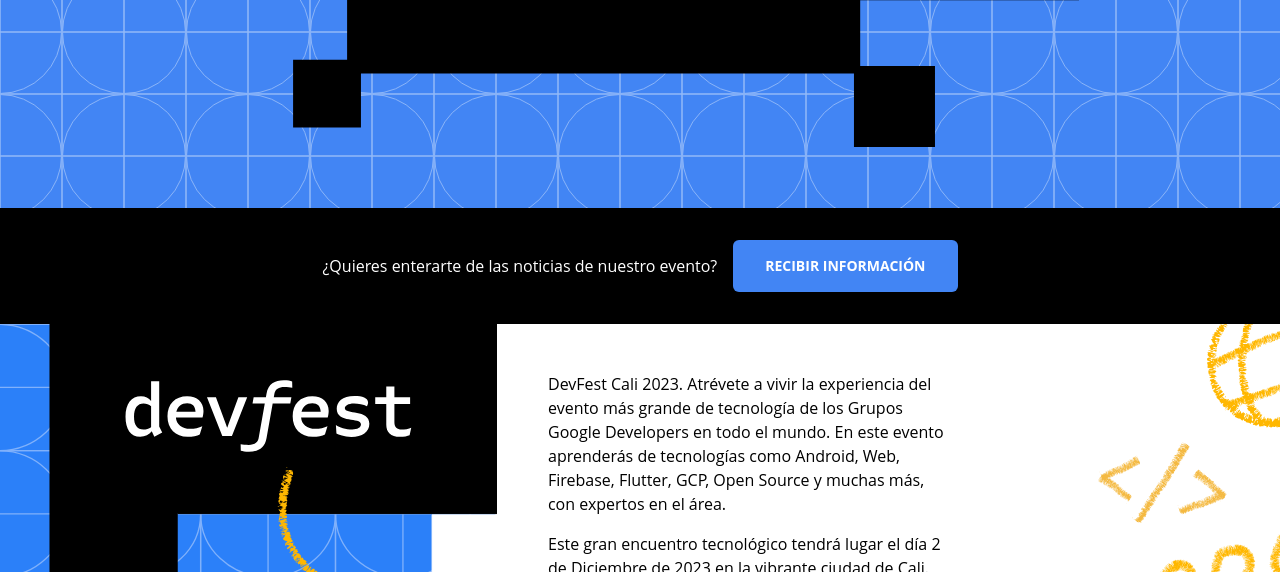
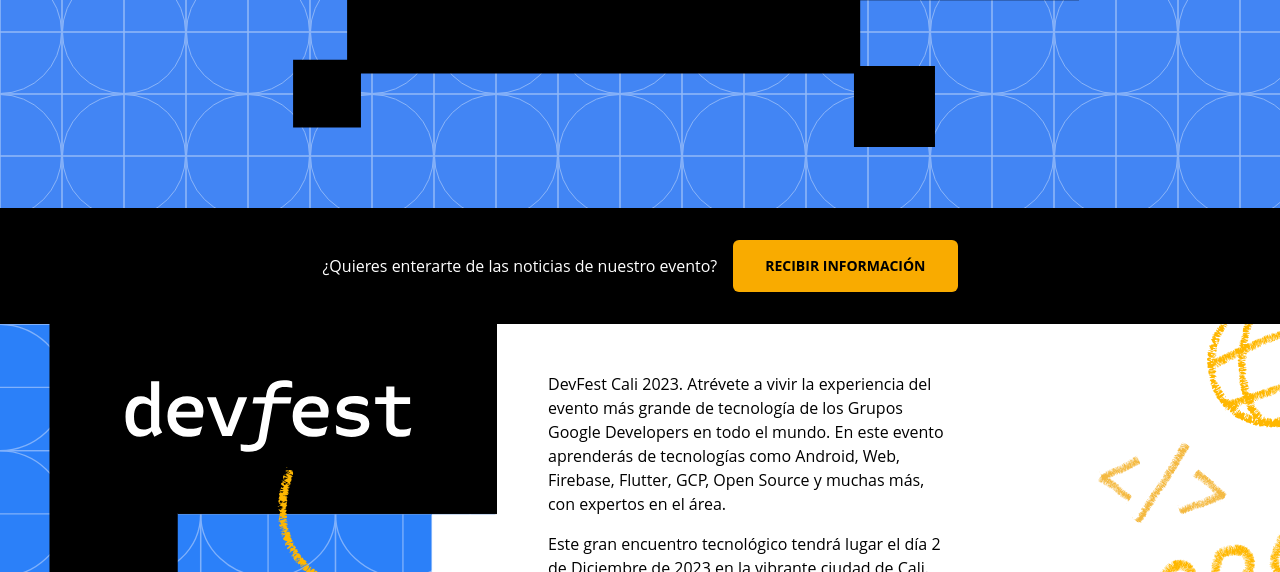
Before and after one commit to caalzate91/devfest-page, an Astro site: page / in a window 1280 px wide. Shown: the part 528-1100 px from the top of the page. Built offline with nearby package versions, Linux system fonts and the light colour scheme; Astro itself is replaced by a stand-in of ours.

Commit message:
Change cta color

```diff
--- a/src/components/Sections/HeaderSection.astro
+++ b/src/components/Sections/HeaderSection.astro
@@ -48,7 +48,7 @@
     <a
       href="https://forms.gle/6GW8RoWjw1s1LEco9"
       target="_blank"
-      class="flex flex-col justify-center items-center px-8 py-4 bg-df-blue hover:bg-df-blue-600 transition-all duration-300 rounded-md uppercase font-bold text-sm text-white"
+      class="flex flex-col justify-center items-center px-8 py-4 bg-df-yellow hover:bg-df-yellow-700 transition-all duration-300 rounded-md uppercase font-bold text-sm text-black"
       >Recibir información</a
     >
   </div>
```
